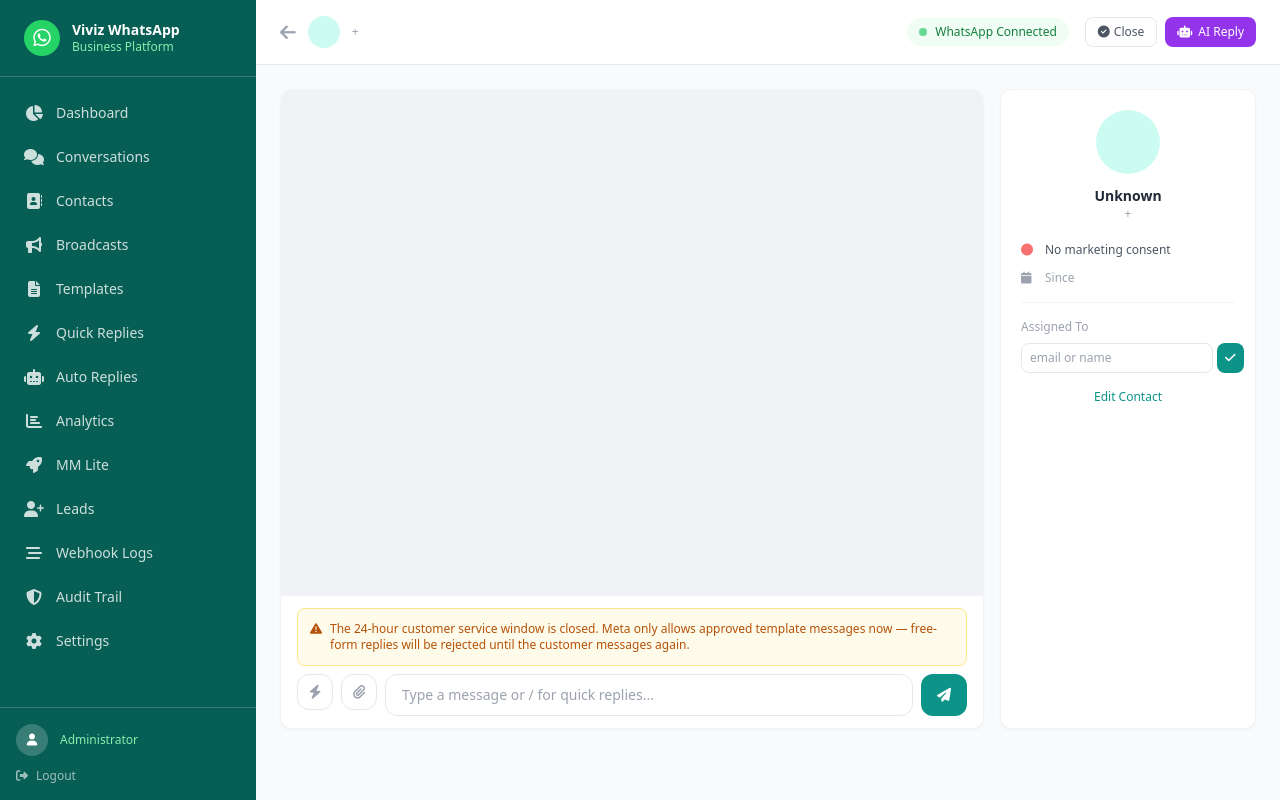
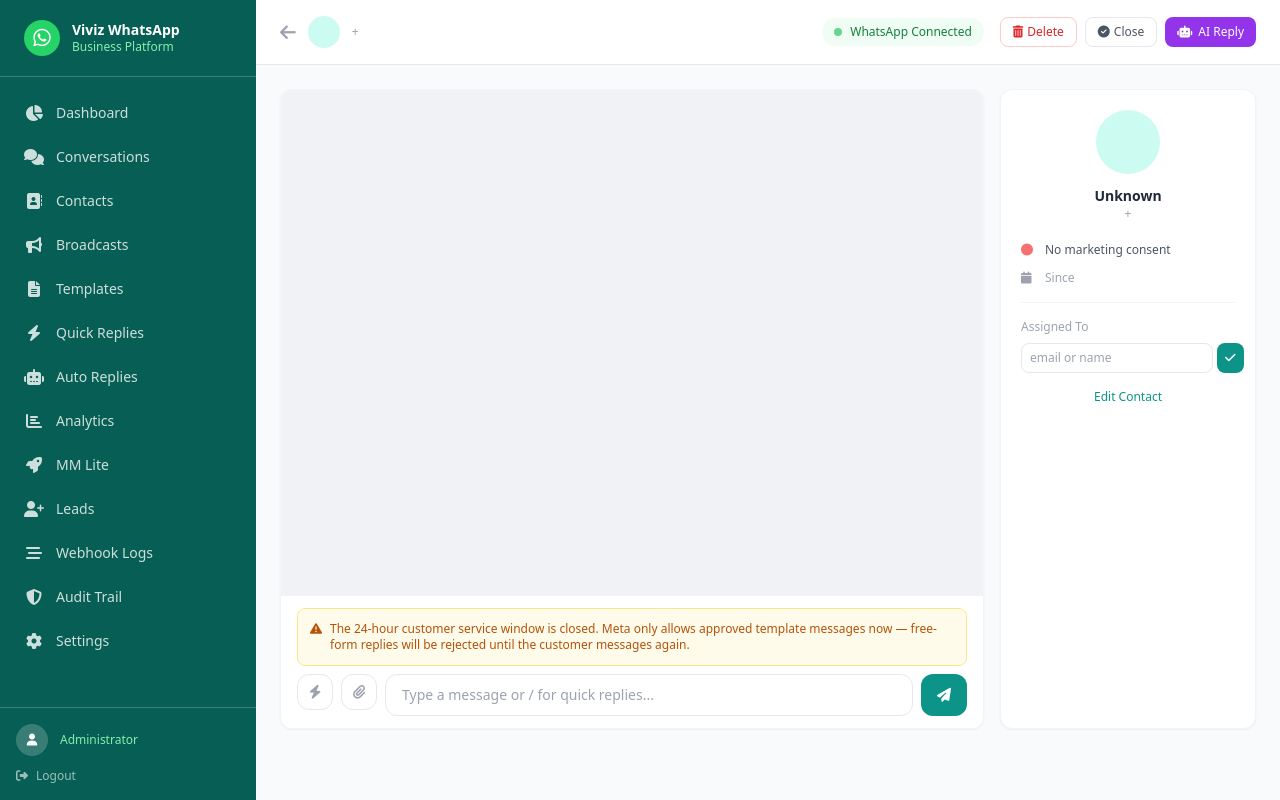
Before and after one commit to viviztech/viviz-wb, a Python web app: template app/templates/dashboard/conversation_detail.html in a window 1280 px wide. Run offline with Jinja, Linux system fonts and the light colour scheme; the template is opened without the code that fills it, so the values that code supplies are empty; some libraries are stand-ins or nearby versions.

Commit message:
Add permanent conversation deletion

```diff
--- a/app/templates/dashboard/conversation_detail.html
+++ b/app/templates/dashboard/conversation_detail.html
@@ -15,6 +15,10 @@
 
 {% block header_actions %}
 <div class="flex gap-2">
+  <button onclick="openDeleteConversation()" class="text-xs px-3 py-1.5 border border-red-200 rounded-lg hover:bg-red-50 text-red-600"
+    title="Delete conversation">
+    <i class="fas fa-trash-alt"></i><span class="hidden sm:inline ml-1">Delete</span>
+  </button>
   <button onclick="closeConversation()" class="text-xs px-3 py-1.5 border border-gray-200 rounded-lg hover:bg-gray-50 text-gray-600">
     <i class="fas fa-check-circle mr-1"></i><span class="hidden sm:inline">Close</span>
   </button>
@@ -26,6 +30,36 @@
     class="lg:hidden text-xs px-3 py-1.5 border border-gray-200 rounded-lg hover:bg-gray-50 text-gray-600">
     <i class="fas fa-info-circle"></i>
   </button>
+</div>
+
+<div id="delete-conversation-modal" class="hidden fixed inset-0 z-50 bg-gray-950/50 backdrop-blur-sm px-4 items-center justify-center"
+  role="dialog" aria-modal="true" aria-labelledby="delete-conversation-title"
+  onclick="if (event.target === this) closeDeleteConversation()">
+  <div class="w-full max-w-md rounded-2xl bg-white shadow-2xl border border-red-100 overflow-hidden">
+    <div class="p-6">
+      <div class="w-11 h-11 rounded-xl bg-red-50 text-red-600 flex items-center justify-center mb-4">
+        <i class="fas fa-trash-alt"></i>
+      </div>
+      <h2 id="delete-conversation-title" class="text-lg font-semibold text-gray-900">Delete this conversation?</h2>
+      <p class="mt-2 text-sm leading-6 text-gray-600">
+        This permanently deletes the conversation and all of its messages and attachments from this dashboard.
+        The contact and consent records remain.
+      </p>
+      <p class="mt-3 rounded-lg bg-amber-50 border border-amber-100 px-3 py-2 text-xs leading-5 text-amber-800">
+        Messages already delivered to the customer's WhatsApp cannot be removed from their device.
+      </p>
+    </div>
+    <div class="flex flex-col-reverse sm:flex-row sm:justify-end gap-2 bg-gray-50 px-6 py-4 border-t border-gray-100">
+      <button type="button" onclick="closeDeleteConversation()"
+        class="px-4 py-2 rounded-lg border border-gray-200 bg-white text-sm font-medium text-gray-700 hover:bg-gray-50">
+        Keep conversation
+      </button>
+      <button id="confirm-delete-conversation" type="button" onclick="deleteConversation()"
+        class="px-4 py-2 rounded-lg bg-red-600 text-sm font-medium text-white hover:bg-red-700 disabled:bg-red-300">
+        Delete permanently
+      </button>
+    </div>
+  </div>
 </div>
 {% endblock %}
 
@@ -404,6 +438,40 @@
     document.getElementById('ai-suggestion').classList.add('hidden');
   }
 
+  function openDeleteConversation() {
+    const modal = document.getElementById('delete-conversation-modal');
+    modal.classList.remove('hidden');
+    modal.classList.add('flex');
+    document.getElementById('confirm-delete-conversation').focus();
+  }
+
+  function closeDeleteConversation() {
+    const modal = document.getElementById('delete-conversation-modal');
+    modal.classList.add('hidden');
+    modal.classList.remove('flex');
+  }
+
+  document.addEventListener('keydown', event => {
+    if (event.key === 'Escape' && !document.getElementById('delete-conversation-modal').classList.contains('hidden')) {
+      closeDeleteConversation();
+    }
+  });
+
+  async function deleteConversation() {
+    const button = document.getElementById('confirm-delete-conversation');
+    button.disabled = true;
+    button.innerHTML = '<i class="fas fa-spinner fa-spin mr-1"></i>Deleting...';
+    const response = await fetch(`/conversations/${convId}`, {method: 'DELETE'});
+    if (response.ok) {
+      window.location.href = '/conversations';
+      return;
+    }
+    const data = await response.json().catch(() => ({}));
+    button.disabled = false;
+    button.textContent = 'Delete permanently';
+    showToast(data.error || 'Could not delete this conversation.');
+  }
+
   async function closeConversation() {
     if (!confirm('Close this conversation?')) return;
     await fetch(`/conversations/${convId}/close`, {method: 'POST'});
```
Also changed, not shown: app/routers/conversations.py (+45 -1 lines), tests/test_conversations.py (added, +78 -0 lines).
